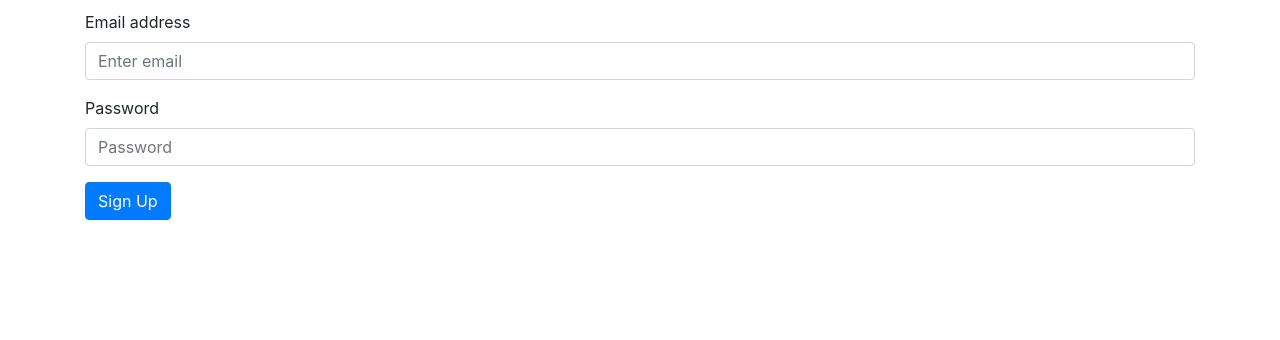
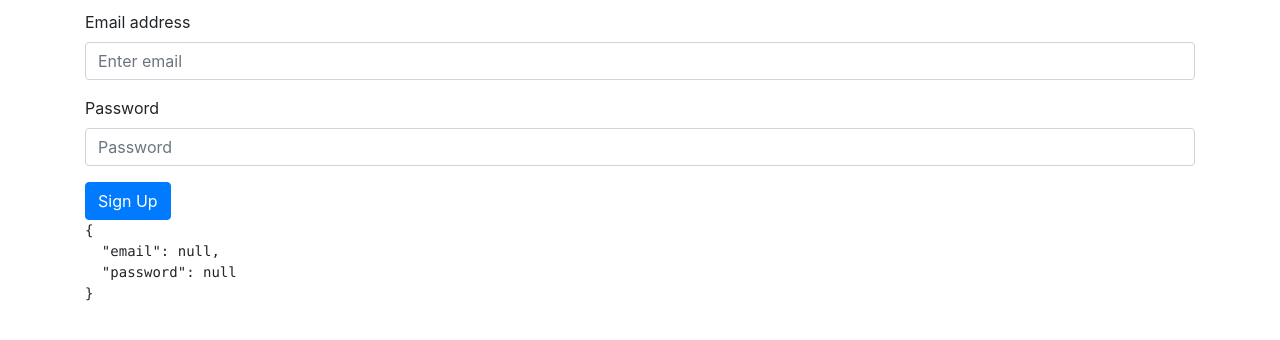
Before and after one commit to vanpho93/ng0705, an Angular app: page / in a window 1280 px wide. Shown: the top 340 px of the page. Built offline with nearby package versions, Linux system fonts and the light colour scheme; what @ngrx/store would draw is missing.

Commit message:
setup Form

```diff
--- a/src/app/app.module.ts
+++ b/src/app/app.module.ts
@@ -1,6 +1,6 @@
 import { BrowserModule } from '@angular/platform-browser';
 import { NgModule } from '@angular/core';
-import { FormsModule } from '@angular/forms';
+import { FormsModule, ReactiveFormsModule } from '@angular/forms';
 import { HttpModule } from '@angular/http';
 import { StoreModule } from '@ngrx/store';
 
@@ -40,6 +40,7 @@ import { WordService } from './services/word.service';
     BrowserModule,
     FormsModule,
     HttpModule,
+    ReactiveFormsModule,
     StoreModule.forRoot({
       value: valueReducer,
       words: wordsReducer,
--- a/src/app/form/sign-up.component.ts
+++ b/src/app/form/sign-up.component.ts
@@ -1,20 +1,27 @@
 import { Component } from '@angular/core';
+import { FormGroup, FormControl } from '@angular/forms';
 
 @Component({
     selector: 'app-sign-up',
     template: `
-    <form style="margin-top: 10px;">
+    <form style="margin-top: 10px;" [formGroup]="formSignUp">
         <div class="form-group">
           <label for="exampleInputEmail1">Email address</label>
-          <input type="email" class="form-control" placeholder="Enter email">
+          <input type="email" class="form-control" placeholder="Enter email" formControlName="email">
         </div>
         <div class="form-group">
           <label for="exampleInputPassword1">Password</label>
-          <input type="password" class="form-control" placeholder="Password">
+          <input type="password" class="form-control" placeholder="Password" formControlName="password">
         </div>
         <button type="submit" class="btn btn-primary">Sign Up</button>
     </form>
+    <pre>{{ formSignUp.value | json }}</pre>
     `
 })
 
-export class SignUpComponent {}
+export class SignUpComponent {
+    formSignUp = new FormGroup({
+        email: new FormControl(),
+        password: new FormControl()
+    });
+}
```
